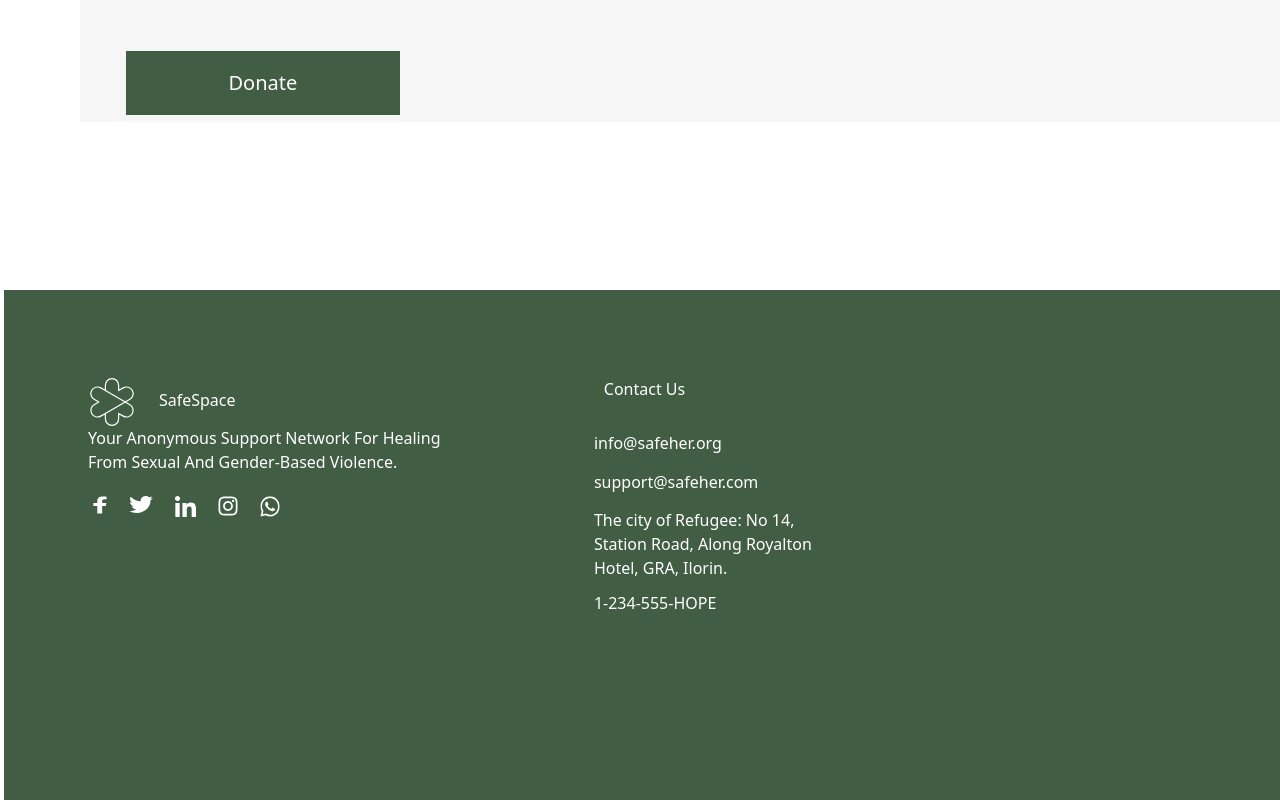
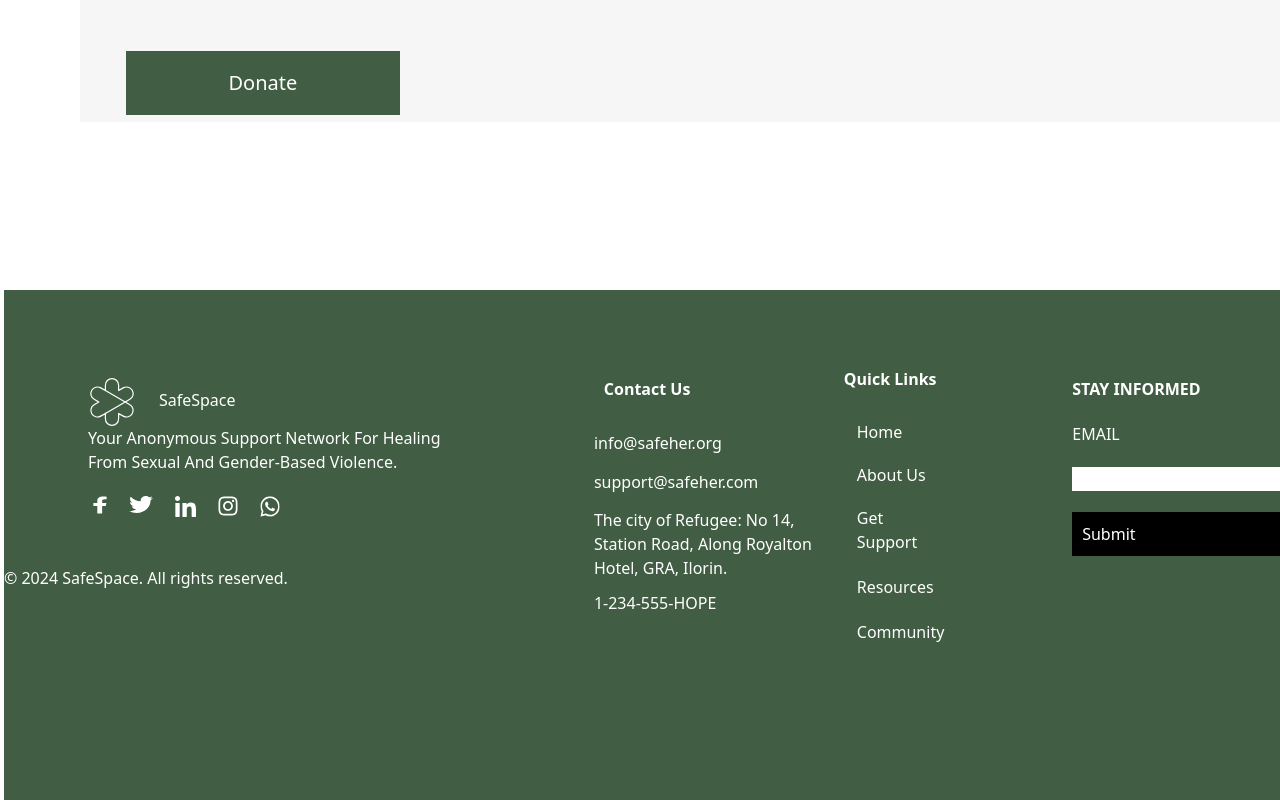
Before and after one commit to webfalaInitiative/Group2-safeHorizon, a website: page src/index.html in a window 1280 px wide. Shown: the part 2780-3580 px from the top of the page. Drawn offline with nearby package versions, Linux system fonts and the light colour scheme.

Commit message:
Final-project

```diff
--- a/src/index.html
+++ b/src/index.html
@@ -18,7 +18,7 @@
             <ul class="flex py-[1.15rem] gap-[3.12rem] w-[25.87rem] h-[4.87rem]">
                 <li class="font-bold"><a href="#"><p>Home</p></a></li>
                 <li><a href=""><p>Resources</p></a></li>
-                <li><a href="">About Us</a></li>
+                <li><a href="about.html" target="_blank">About Us</a></li>
             </ul>
             <div class="flex gap-[3.12rem] py-[0.84rem] w-[25.87rem]">
                 <button class="w-[8rem] h-[2.06rem] -[1.40rem]"><a href="">Contact Us</a></button>
@@ -87,7 +87,8 @@
         <button class="bg-[#415D43] ml-[2.87rem] mt-[10.18rem] w-[17.12rem] h-[4.06rem] text-white text-xl p-[0.62rem] gap-[0.62rem]">Donate</button>
     </div>
     <footer class="bg-[#415D43] w-[90.12rem] h-[31.88rem] mt-[10.5rem] ml-[0.25rem] mr-[0.12rem] text-white">
-        <div class="flex">
+        <div>
+            <section class="flex">
             <div class="mr-[2.56rem]">
                 <div class="pt-[5.5rem] ml-[5.25rem]">
                     <div class="flex w-[10.18rem] h-[3rem] gap-[1.43rem]">
@@ -104,22 +105,35 @@
                     <a href=""><img class="w-[1.25rem] h-[1.27rem]" src="Vector/whatsapp.svg" alt=""></a>
                 </div>
             </div>
-            <div class="w-[13.62rem] h-[15.43rem] pt-[4.87rem]">
-                <div class="p-[0.62rem] w-[7.12rem] h-[2.93rem] gap-[0.62rem]"><p>Contact Us</p></div>
+            <div class="w-[13.62rem] h-[15.43rem] pt-[4.87rem] mr-[2rem]">
+                <div class="p-[0.62rem] w-[7.12rem] h-[2.93rem] gap-[0.62rem] font-bold"><p>Contact Us</p></div>
                 <div class="w-[8.31rem] h-[1.35rem] mt-[1.06rem]"><p><a href="">info@safeher.org</a></p></div>
                 <div class="mt-[1.06rem] w-[10.68rem] h-[1.35rem]"><p><a href="">support@safeher.com</a></p></div>
                 <div class="mt-[1.06rem] w-[13.62rem] h-[4.12rem]"><p>The city of Refugee: No 14, Station Road, Along Royalton Hotel, GRA, Ilorin.</p></div>
                 <div class="mt-[1.06rem] w-[7.68rem] h-[1.37rem]">1-234-555-HOPE</div>
             </div>
-            <div>
-                <div></div>
-                <div></div>
-                <div></div>
-                <div></div>
-                <div></div>
-                <div></div>
+            <div class="-[18.68rem] h-[11.87rem] mt-[4.87rem]">
+                <div class="font-bold w-[7.31rem] h-[1.87rem]"><p>Quick Links</p></div>
+                <div class="w-[5.68rem] h-[12.12rem] pl-[0.81rem] gap-[1.31rem]">
+                    <div class="mt-[1.43rem] -[0.81rem] w-[2.87rem] h-[1.37rem]"><a href=""><p>Home</p></a></div>
+                    <div class="mt-[1.31rem] h-[1.37rem] "><a href=""><p>About Us</p></a></div>
+                    <div class="mt-[1.31rem]"><a href=""><p>Get Support</p></a></div>
+                    <div class="mt-[1.31rem]"><a href=""><p>Resources</p></a></div>
+                    <div class="mt-[1.31rem]"><a href=""><p>Community</p></a></div>
+                </div>
             </div>
+            <div class="w-[18.68rem] ml-[6.35rem] mr-[5.25rem] mt-[4.87rem] p-[0.62rem]">
+              <div class="font-bold"><p>STAY INFORMED</p></div>
+              <div class="mt-[1.31rem]">
+                <label for="email">EMAIL</label>
+              </div>
+              <div class="mt-[1.31rem]"><input type="email"></div>
+              <div class="bg-[#000000] mt-[1.31rem] p-[0.62rem]"><button>Submit</button></div>
+            </div>
+            </section>
+            <section class="mt=[26.18rem]"><p>© 2024 SafeSpace. All rights reserved.</p></section>
         </div>
+
     </footer>
 </body>
 </html>
```
Also changed, not shown: src/about.html (added, +34 -0 lines), src/support.html (added, +11 -0 lines).
